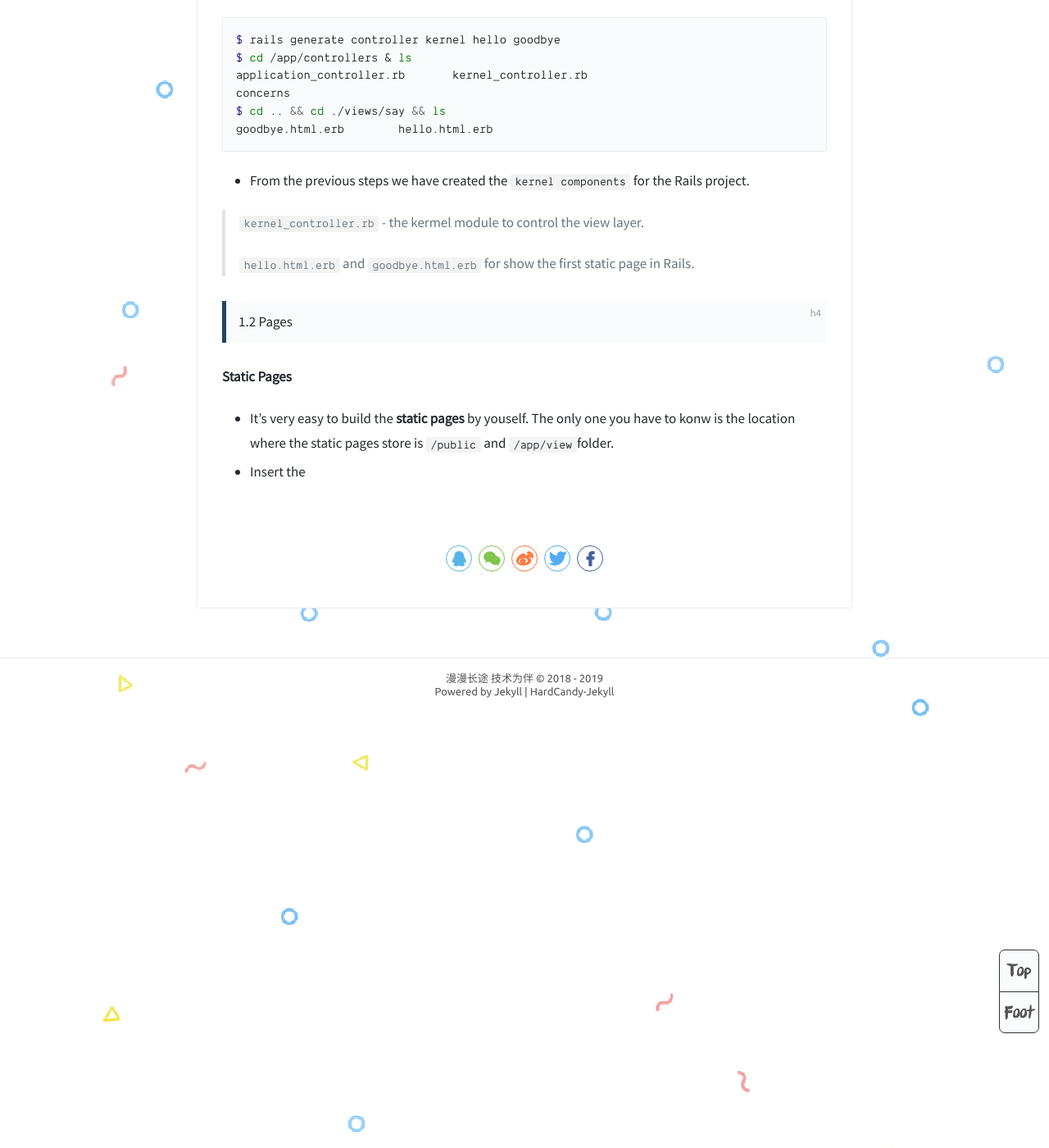
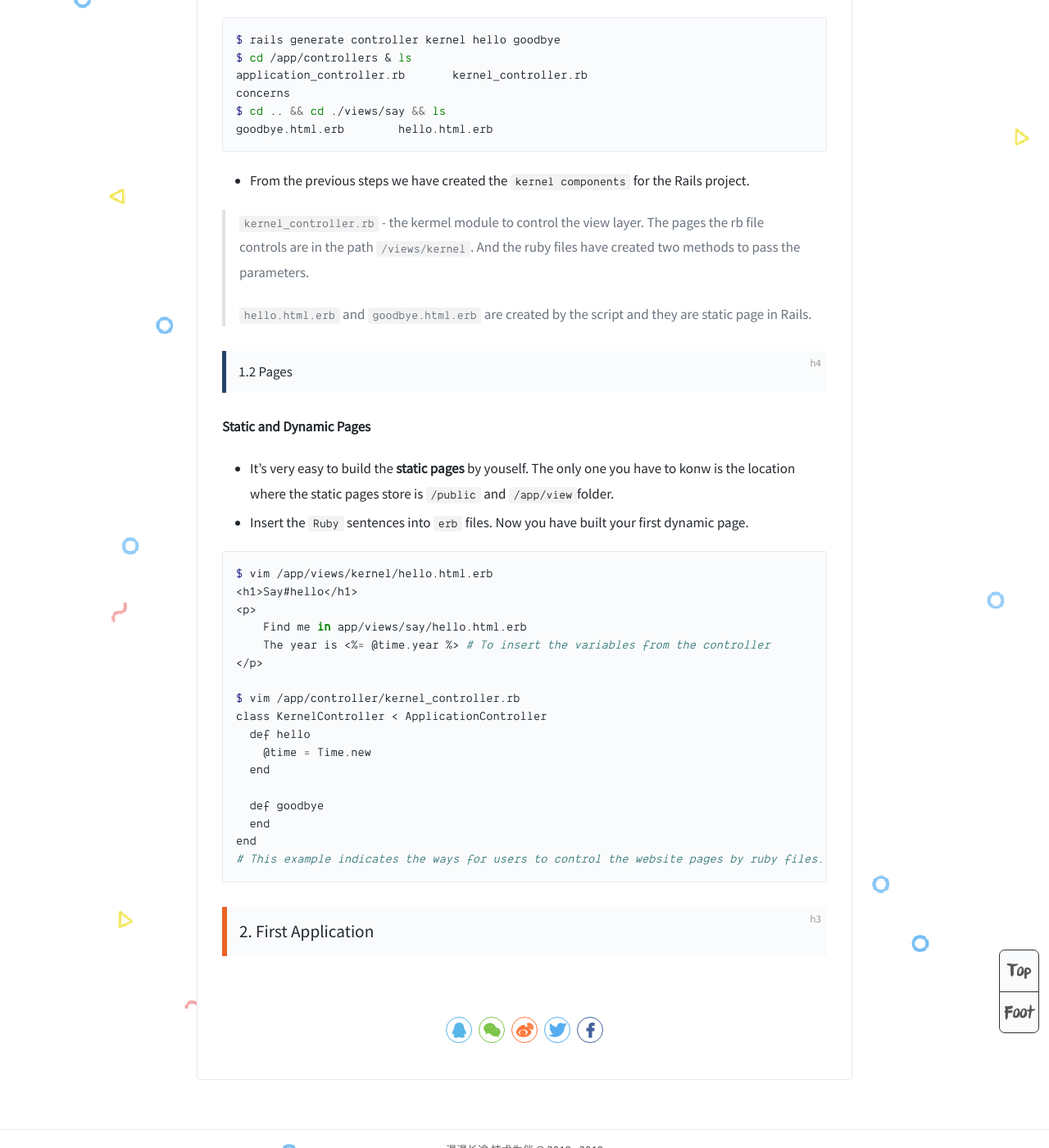
Before and after one commit to DoHerasYang/DoHerasYang.github.io, a Jekyll site: the page built from _posts/2019-12-16-Ruby-Rails.md, in a window 1280 px wide and 1400 px high, scrolled down 3016 px. Shown: the whole window at 82% size. Built offline with Jekyll 4.4.1, drawn with Linux system fonts in a browser that asks for light colours; comment, search, counter and statistics services are not loaded.

Commit message:
Update 2019-12-16-Ruby-Rails.md

````diff
--- a/_posts/2019-12-16-Ruby-Rails.md
+++ b/_posts/2019-12-16-Ruby-Rails.md
@@ -94,13 +94,35 @@ goodbye.html.erb	hello.html.erb
 
 + From the previous steps we have created the `kernel components` for the Rails project.
 
-> `kernel_controller.rb`  -  the kermel module to control the view layer.
+> `kernel_controller.rb`  -  the kermel module to control the view layer. The pages the rb file controls are in the path `/views/kernel`. And the ruby files have created two methods to pass the parameters.
 >
-> `hello.html.erb` and `goodbye.html.erb` for show the first static page in Rails.
+> `hello.html.erb` and `goodbye.html.erb` are created by the script and they are static page in Rails.
 
 #### 1.2  Pages
 
-**Static Pages**
+**Static and Dynamic Pages**
 
 + It's very easy to build the **static pages** by youself. The only one you have to konw is the location where the static pages store is `/public`  and `/app/view`folder.
-+ Insert the
++ Insert the `Ruby` sentences into `erb` files. Now you have built your first dynamic page.
+
+```shell
+$ vim /app/views/kernel/hello.html.erb
+<h1>Say#hello</h1>
+<p>
+    Find me in app/views/say/hello.html.erb
+    The year is <%= @time.year %> # To insert the variables from the controller
+</p>
+
+$ vim /app/controller/kernel_controller.rb
+class KernelController < ApplicationController
+  def hello
+    @time = Time.new
+  end
+
+  def goodbye
+  end
+end
+# This example indicates the ways for users to control the website pages by ruby files.
+```
+
+### 2. First Application
````
